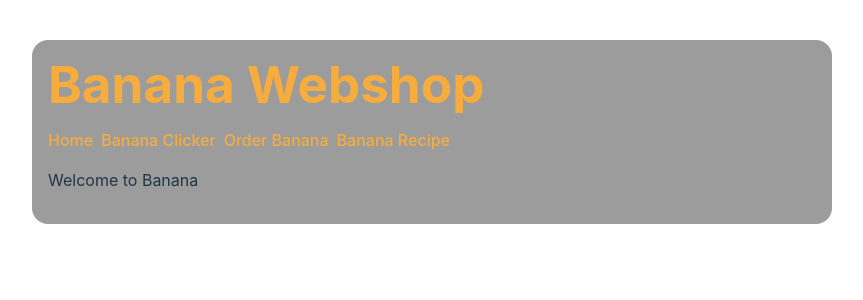
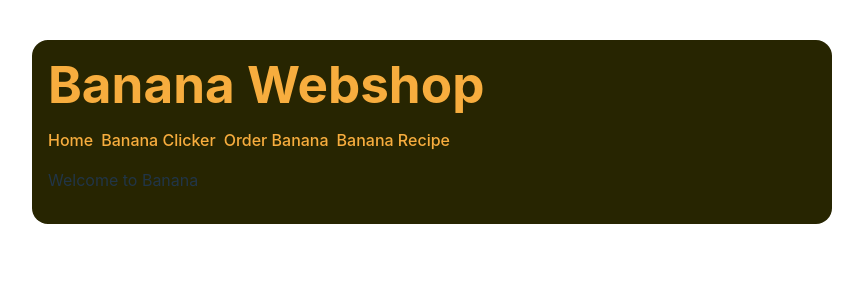
Before and after one commit to BaloeDB/operation-banana, a React (Vite) app in the folder frontend/: page / in a window 1280 px wide. Shown: the top 300 px of the page, without its empty margins (208-1071 px from the left). Built offline with nearby package versions, Linux system fonts and the light colour scheme.

Commit message:
Card color
Changed background of the main card

```diff
--- a/frontend/src/index.css
+++ b/frontend/src/index.css
@@ -31,7 +31,7 @@ body {
   margin: auto;
   margin-top: 40px;
   width: min(800px, 100%);
-  background: #9c9c9c;
+  background: #272501;
   border-radius: 1rem;
   padding: 1rem;
 }
```
